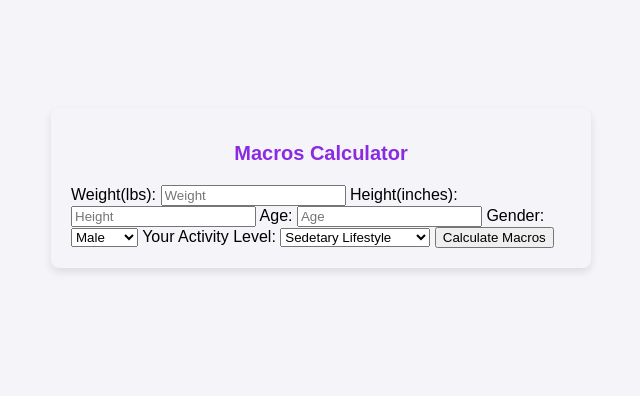
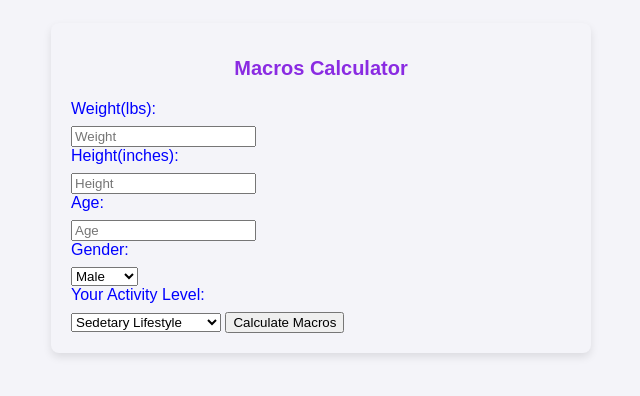
Before and after one commit to irynap24/SBA-4, a plain HTML site: page index.html in a window 1280 px wide. Shown: the part 212-608 px from the top of the page, without its empty margins (319-959 px from the left). Drawn offline with nearby package versions, Linux system fonts and the light colour scheme.

Commit message:
labels css

```diff
--- a/styles.css
+++ b/styles.css
@@ -23,3 +23,9 @@ h1 {
   margin-bottom: 20px;
   text-align: center;
 }
+label {
+  display: block;
+  font-size: 16px;
+  color: blue;
+  margin-bottom: 8px;
+}
```
